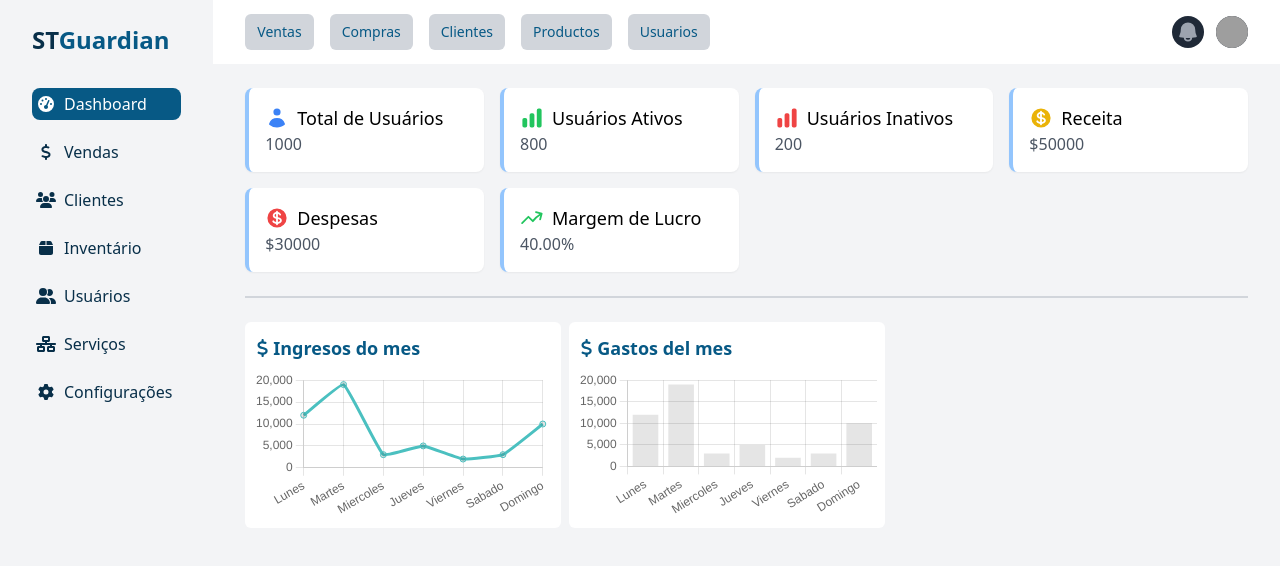
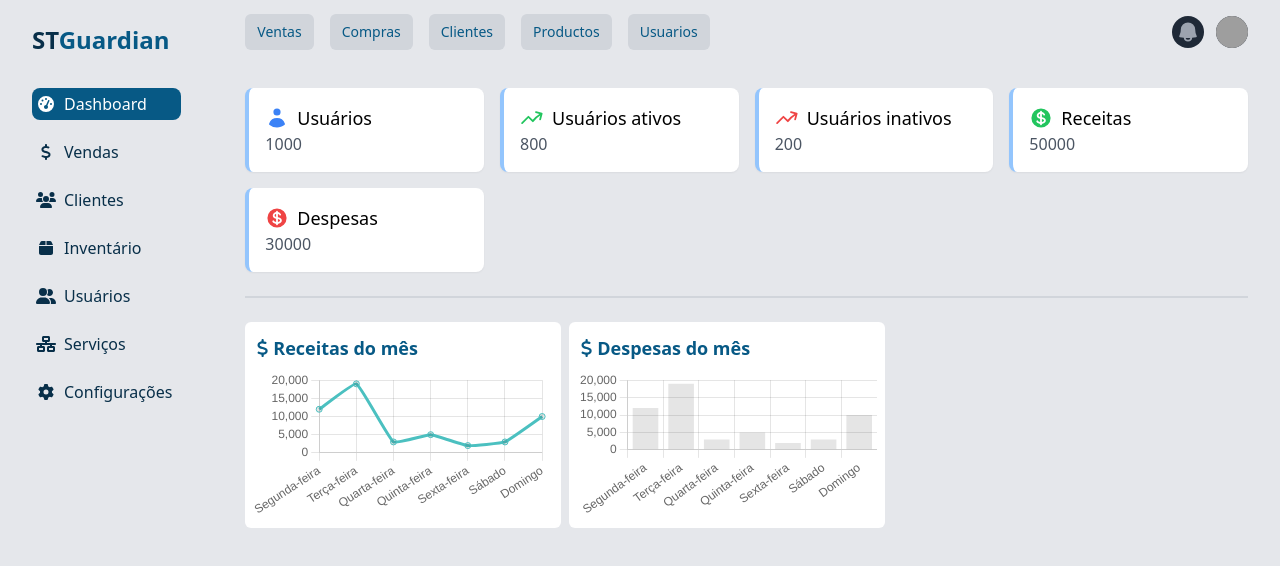
Before and after one commit to adriangrahldev/stg_next, a Next.js app: page / in a window 1280 px wide. Shown: the top 566 px of the page. Built offline with nearby package versions, Linux system fonts and the light colour scheme; grey boxes are pictures that could not be loaded.

Commit message:
Cambios del color de fondo de Header y Sidebar, reestructuraciond el Dashboard

```diff
--- a/src/app/layout.tsx
+++ b/src/app/layout.tsx
@@ -17,14 +17,14 @@ export default function RootLayout({
   children: React.ReactNode;
 }>) {
   return (
-    <html className="h-full bg-gray-100">
+    <html className="h-full bg-gray-200">
       <body className="h-full">
         <div className="flex">
           <Sidebar />
           <div className="min-h-full w-full">
             <Header />
-            <main>
-              <div className="mx-auto max-w-7xl py-6 sm:px-6 lg:px-8">{children}</div>
+            <main className="bg-gray-200">
+              <div className="mx-auto py-6 sm:px-6 lg:px-8">{children}</div>
             </main>
           </div>
         </div>
--- a/src/app/page.tsx
+++ b/src/app/page.tsx
@@ -6,6 +6,7 @@ import { Chart as ChartJS, ArcElement, Tooltip, Legend, CategoryScale, LinearSca
 import { Bar, Doughnut, Line, Pie } from "react-chartjs-2";
 import { FontAwesomeIcon } from '@fortawesome/react-fontawesome';
 import { faDollarSign, faListCheck } from '@fortawesome/free-solid-svg-icons';
+import ItemCard from '@/components/dashboard/item-card';
 
 ChartJS.register(ArcElement, Tooltip, Legend, CategoryScale, LinearScale, PointElement, LineElement, BarElement);
 
@@ -30,10 +31,10 @@ export default function Dashboard() {
     },
   };
   const data = {
-    labels: ["Lunes", "Martes", "Miercoles", "Jueves", "Viernes", "Sabado", "Domingo"],
+    labels: ["Segunda-feira", "Terça-feira", "Quarta-feira", "Quinta-feira", "Sexta-feira", "Sábado", "Domingo"],
     datasets: [
       {
-        label: "Ingresos",
+        label: "Receitas",
         data: [12000, 19000, 3000, 5000, 2000, 3000, 10000],
         fill: false,
         borderColor: "rgb(75, 192, 192)",
@@ -42,78 +43,74 @@ export default function Dashboard() {
     ],
   };
 
+  const getIcon = (key: string) => {
+    switch (key) {
+      case "totalUsers":
+        return <UserIcon className="w-6 h-6 mr-2 text-blue-500" />;
+      case "activeUsers":
+        return <ArrowTrendingUpIcon className="w-6 h-6 mr-2 text-green-500" />;
+      case "inactiveUsers":
+        return <ArrowTrendingUpIcon className="w-6 h-6 mr-2 text-red-500" />;
+      case "revenue":
+        return <CurrencyDollarIcon className="w-6 h-6 mr-2 text-green-500" />;
+      case "expenses":
+        return <CurrencyDollarIcon className="w-6 h-6 mr-2 text-red-500" />;
+      default:
+        return <ChartBarIcon className="w-6 h-6 mr-2 text-blue-500" />;
+    }
+  };
+  const getTitle = (key: string) => {
+    switch (key) {
+      case "totalUsers":
+        return "Usuários";
+      case "activeUsers":
+        return "Usuários ativos";
+      case "inactiveUsers":
+        return "Usuários inativos";
+      case "revenue":
+        return "Receitas";
+      case "expenses":
+        return "Despesas";
+      default:
+        return "Desconhecido";
+    }
+  }
 
   return (
     <div>
       <div className="grid grid-cols-4 gap-4">
-        <Link href={'/users'} className="bg-white p-4 rounded-lg  shadow-sm hover:translate-y-[-2px] border-s-4 border-blue-300 hover:border-blue-800">
-          <div className="flex items-center">
-            <UserIcon className="w-6 h-6 mr-2 text-blue-500" />
-            <h3 className="text-lg font-medium">Total de Usuários</h3>
-          </div>
-          <p className="text-gray-600">{summaryData.totalUsers}</p>
-        </Link>
 
-        <Link href={'/users'} className="bg-white p-4 rounded-lg  shadow-sm hover:translate-y-[-2px] border-s-4 border-blue-300 hover:border-blue-800">
-          <div className="flex items-center">
-            <ChartBarIcon className="w-6 h-6 mr-2 text-green-500" />
-            <h3 className="text-lg font-medium">Usuários Ativos</h3>
-          </div>
-          <p className="text-gray-600">{summaryData.activeUsers}</p>
-        </Link>
+        {Object.entries(summaryData).map(([key, value]) => (
+          <ItemCard
+            key={key}
+            title={getTitle(key)}
+            icon={getIcon(key)}
+            value={value}
+            href={key === "revenue" || key === "expenses" ? "/sales" : `/${key}`}
+          />
+        ))}
 
-        <Link href={'/users'} className="bg-white p-4 rounded-lg  shadow-sm hover:translate-y-[-2px] border-s-4 border-blue-300 hover:border-blue-800">
-          <div className="flex items-center">
-            <ChartBarIcon className="w-6 h-6 mr-2 text-red-500" />
-            <h3 className="text-lg font-medium">Usuários Inativos</h3>
-          </div>
-          <p className="text-gray-600">{summaryData.inactiveUsers}</p>
-        </Link>
-
-        <Link href={'/users'} className="bg-white p-4 rounded-lg  shadow-sm hover:translate-y-[-2px] border-s-4 border-blue-300 hover:border-blue-800">
-          <div className="flex items-center">
-            <CurrencyDollarIcon className="w-6 h-6 mr-2 text-yellow-500" />
-            <h3 className="text-lg font-medium">Receita</h3>
-          </div>
-          <p className="text-gray-600">${summaryData.revenue}</p>
-        </Link>
-
-        <Link href={'/users'} className="bg-white p-4 rounded-lg  shadow-sm hover:translate-y-[-2px] border-s-4 border-blue-300 hover:border-blue-800">
-          <div className="flex items-center">
-            <CurrencyDollarIcon className="w-6 h-6 mr-2 text-red-500" />
-            <h3 className="text-lg font-medium">Despesas</h3>
-          </div>
-          <p className="text-gray-600">${summaryData.expenses}</p>
-        </Link>
-
-        <Link href={'/users'} className="bg-white p-4 rounded-lg  shadow-sm hover:translate-y-[-2px] border-s-4 border-blue-300 hover:border-blue-800">
-          <div className="flex items-center">
-            <ArrowTrendingUpIcon className="w-6 h-6 mr-2 text-green-500" />
-            <h3 className="text-lg font-medium">Margem de Lucro</h3>
-          </div>
-          <p className="text-gray-600">{calculatePercentage(summaryData.revenue - summaryData.expenses, summaryData.revenue)}%</p>
-        </Link>
       </div>
       <hr className='border-[1px] border-gray-300 my-6' />
 
       <div className="flex gap-2 justify-between">
         <div className='grid grid-cols-2 gap-2'>
           <div className='p-2 rounded-md bg-white'>
-            <h1 className='font-bold text-sky-800 p-1 mb-1 text-lg'> <FontAwesomeIcon icon={faDollarSign} /> Ingresos do mes</h1>
+            <h1 className='font-bold text-sky-800 p-1 mb-1 text-lg'> <FontAwesomeIcon icon={faDollarSign} /> Receitas do mês</h1>
             <Line
               options={options}
               data={data}
             />
           </div>
           <div className='p-2 rounded-md bg-white'>
-            <h1 className='font-bold text-sky-800 p-1 mb-1 text-lg'> <FontAwesomeIcon icon={faDollarSign} /> Gastos del mes</h1>
+            <h1 className='font-bold text-sky-800 p-1 mb-1 text-lg'> <FontAwesomeIcon icon={faDollarSign} /> Despesas do mês</h1>
             <Bar
               options={options}
               data={data}
             />
           </div>
         </div>
-        </div>
+      </div>
 
     </div>
   );
--- a/src/components/Header/Header.tsx
+++ b/src/components/Header/Header.tsx
@@ -96,7 +96,7 @@ const Header = () => {
 
 
     return (
-            <Disclosure as="nav" className="bg-white">
+            <Disclosure as="nav" className="bg-gray-200">
                 {({ open }) => (
                     <>
                         <div className=" sm:px-6 lg:px-8">
--- /dev/null
+++ b/src/components/dashboard/item-card.tsx
@@ -0,0 +1,15 @@
+import { ChartBarIcon } from "@heroicons/react/20/solid";
+import Link from "next/link";
+
+const ItemCard = ({ icon, title, value, href }: { icon: any, title: string, value: string|number, href: string }) => {
+        return (
+                <Link href={href} className="bg-white p-4 rounded-lg  shadow-sm hover:translate-y-[-2px] border-s-4 border-blue-300 hover:border-blue-800">
+                <div className="flex items-center">
+                    {icon}
+                    <h3 className="text-lg font-medium">{title}</h3>
+                </div>
+                <p className="text-gray-600">{value}</p>
+            </Link>
+        );
+}
+export default ItemCard;
```
